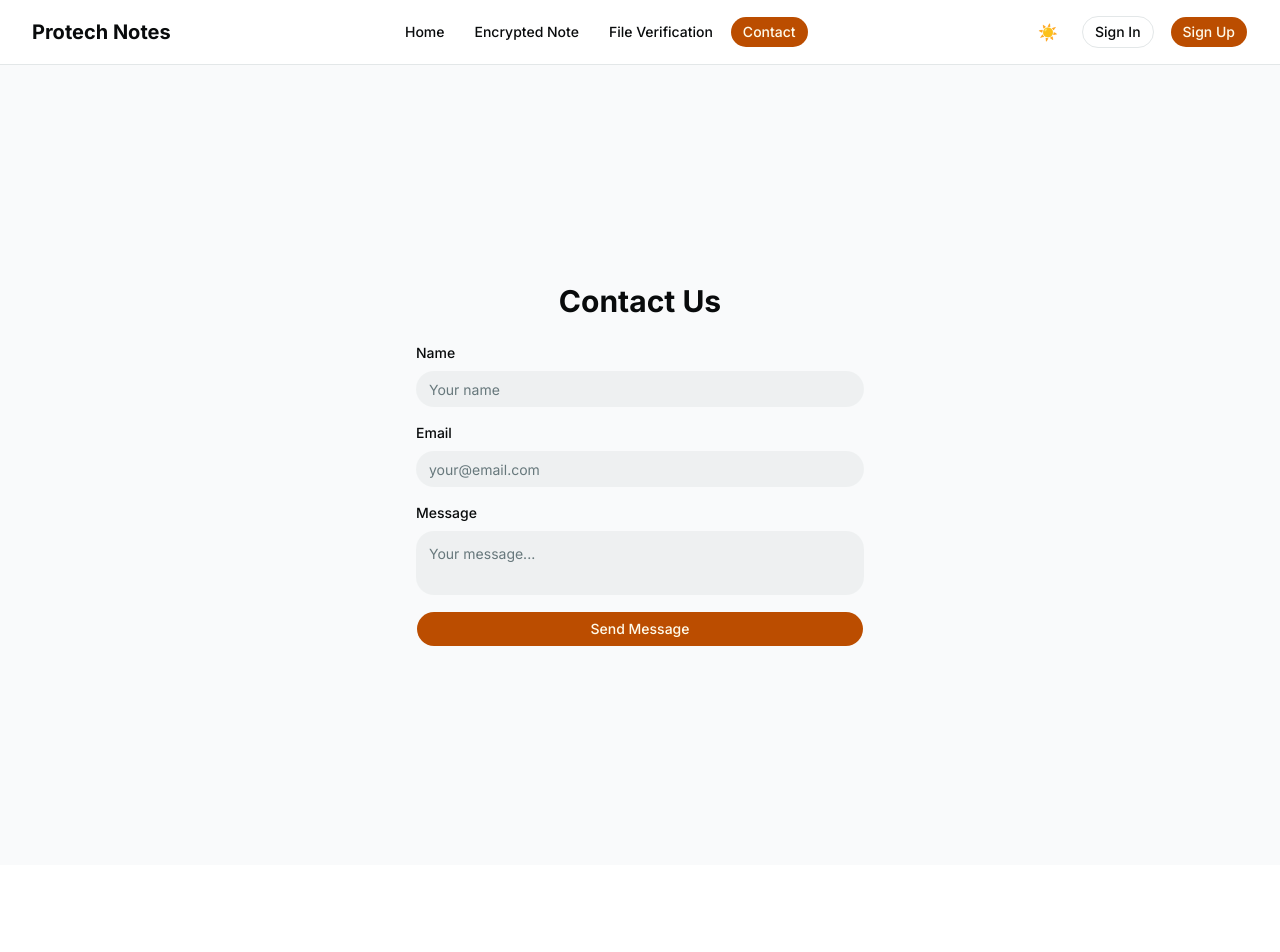
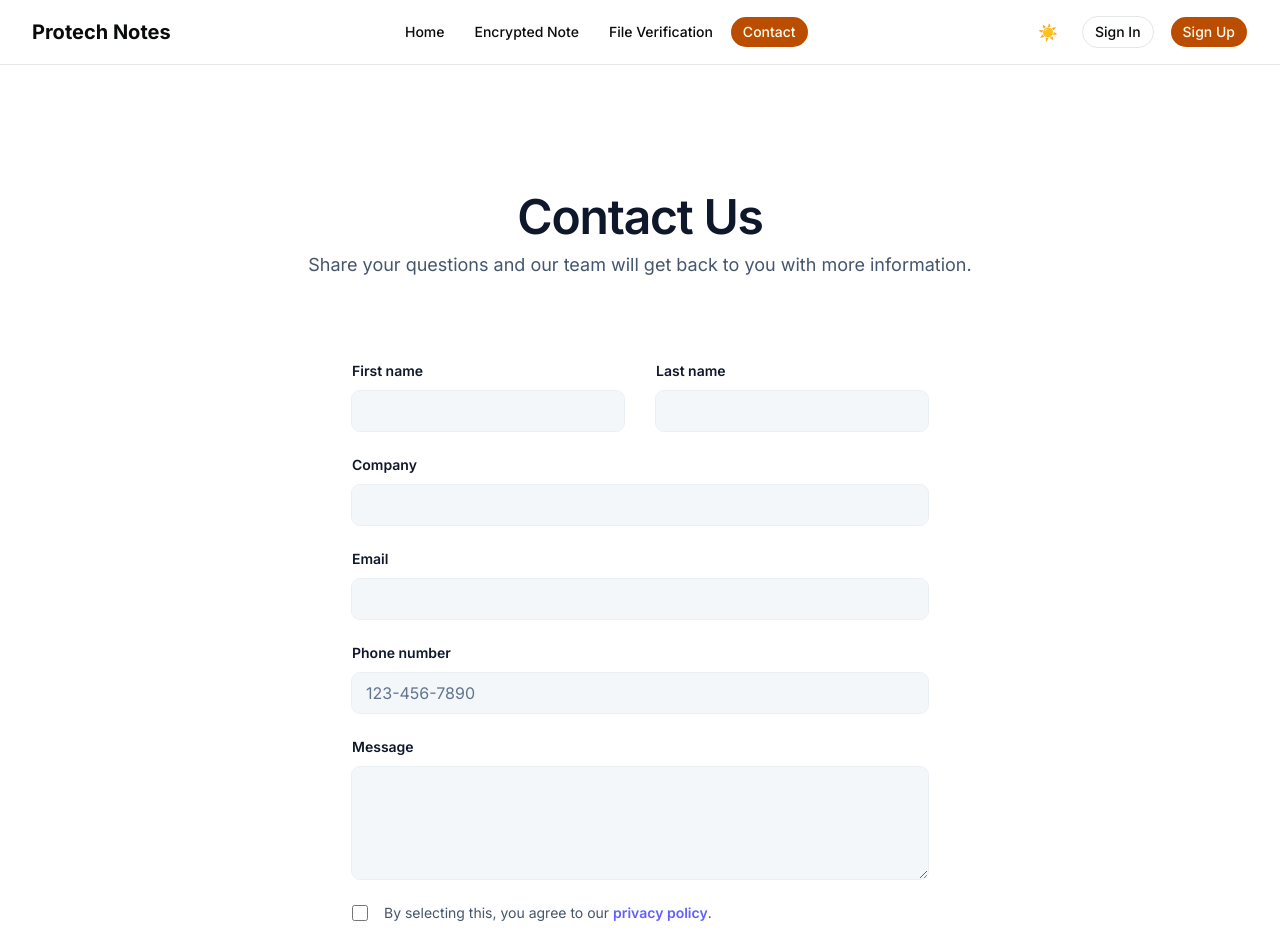
Before and after one commit to jtupas56/protech-app, a Next.js app: page /contact in a window 1280 px wide. Shown: the top 952 px of the page. Before the commit the page ends 865 px from the top, so only its background shows below. Built offline with nearby package versions, Linux system fonts and the light colour scheme; no server answers.

Commit message:
update design

```diff
--- a/app/contact/page.tsx
+++ b/app/contact/page.tsx
@@ -1,76 +1,176 @@
 'use client'
 
 import { useState } from 'react'
-import { Button } from '@/components/ui/button'
-import { Input } from '@/components/ui/input'
-import { Textarea } from '@/components/ui/textarea'
 
 export default function Contact() {
   const [formData, setFormData] = useState({
-    name: '',
+    firstName: '',
+    lastName: '',
+    company: '',
     email: '',
-    message: ''
+    phone: '',
+    message: '',
+    agreeToPolicies: false,
   })
 
   const handleSubmit = (e: React.FormEvent) => {
     e.preventDefault()
-    console.log('Form submitted:', formData)
     alert('Thank you for your message! (Demo only)')
-    setFormData({ name: '', email: '', message: '' })
+    setFormData({
+      firstName: '',
+      lastName: '',
+      company: '',
+      email: '',
+      phone: '',
+      message: '',
+      agreeToPolicies: false,
+    })
   }
 
   return (
-    <div className="min-h-screen bg-gray-50 dark:bg-gray-950 flex items-center justify-center py-12">
-      <div className="max-w-md w-full mx-4">
-        <h1 className="text-3xl font-bold mb-6 text-center">Contact Us</h1>
-        <form onSubmit={handleSubmit} className="space-y-4">
+    <div className="min-h-screen bg-white text-slate-900 dark:bg-slate-950 dark:text-white px-6 py-24 sm:py-32 lg:px-8">
+      <div className="mx-auto max-w-2xl text-center">
+        <h1 className="text-4xl font-semibold tracking-tight sm:text-5xl">Contact Us</h1>
+        <p className="mt-2 text-lg leading-8 text-slate-600 dark:text-slate-300">
+          Share your questions and our team will get back to you with more information.
+        </p>
+      </div>
+
+      <form onSubmit={handleSubmit} className="mx-auto mt-16 max-w-xl sm:mt-20">
+        <div className="grid grid-cols-1 gap-x-8 gap-y-6 sm:grid-cols-2">
           <div>
-            <label htmlFor="name" className="block text-sm font-medium mb-2">
-              Name
+            <label htmlFor="first-name" className="block text-sm font-semibold text-slate-900 dark:text-slate-100">
+              First name
             </label>
-            <Input
-              id="name"
+            <div className="mt-2.5">
+              <input
+                id="first-name"
+                name="first-name"
                 type="text"
-              placeholder="Your name"
-              value={formData.name}
-              onChange={(e) => setFormData({ ...formData, name: e.target.value })}
+                autoComplete="given-name"
+                value={formData.firstName}
+                onChange={(e) => setFormData({ ...formData, firstName: e.target.value })}
+                className="block w-full rounded-md bg-slate-100/80 px-3.5 py-2 text-base text-slate-900 outline-1 outline-slate-200/70 placeholder:text-slate-500 focus:outline-2 focus:outline-indigo-500 dark:bg-slate-800 dark:text-white dark:outline-slate-700/80 dark:placeholder:text-slate-500"
                 required
               />
             </div>
+          </div>
 
           <div>
-            <label htmlFor="email" className="block text-sm font-medium mb-2">
-              Email
+            <label htmlFor="last-name" className="block text-sm font-semibold text-slate-900 dark:text-slate-100">
+              Last name
             </label>
-            <Input
-              id="email"
-              type="email"
-              placeholder="your@email.com"
-              value={formData.email}
-              onChange={(e) => setFormData({ ...formData, email: e.target.value })}
+            <div className="mt-2.5">
+              <input
+                id="last-name"
+                name="last-name"
+                type="text"
+                autoComplete="family-name"
+                value={formData.lastName}
+                onChange={(e) => setFormData({ ...formData, lastName: e.target.value })}
+                className="block w-full rounded-md bg-slate-100/80 px-3.5 py-2 text-base text-slate-900 outline-1 outline-slate-200/70 placeholder:text-slate-500 focus:outline-2 focus:outline-indigo-500 dark:bg-slate-800 dark:text-white dark:outline-slate-700/80 dark:placeholder:text-slate-500"
                 required
               />
             </div>
+          </div>
 
-          <div>
-            <label htmlFor="message" className="block text-sm font-medium mb-2">
-              Message
+          <div className="sm:col-span-2">
+            <label htmlFor="company" className="block text-sm font-semibold text-slate-900 dark:text-slate-100">
+              Company
             </label>
-            <Textarea
-              id="message"
-              placeholder="Your message..."
-              value={formData.message}
-              onChange={(e) => setFormData({ ...formData, message: e.target.value })}
-              rows={6}
+            <div className="mt-2.5">
+              <input
+                id="company"
+                name="company"
+                type="text"
+                autoComplete="organization"
+                value={formData.company}
+                onChange={(e) => setFormData({ ...formData, company: e.target.value })}
+                className="block w-full rounded-md bg-slate-100/80 px-3.5 py-2 text-base text-slate-900 outline-1 outline-slate-200/70 placeholder:text-slate-500 focus:outline-2 focus:outline-indigo-500 dark:bg-slate-800 dark:text-white dark:outline-slate-700/80 dark:placeholder:text-slate-500"
+              />
+            </div>
+          </div>
+
+          <div className="sm:col-span-2">
+            <label htmlFor="email" className="block text-sm font-semibold text-slate-900 dark:text-slate-100">
+              Email
+            </label>
+            <div className="mt-2.5">
+              <input
+                id="email"
+                name="email"
+                type="email"
+                autoComplete="email"
+                value={formData.email}
+                onChange={(e) => setFormData({ ...formData, email: e.target.value })}
+                className="block w-full rounded-md bg-slate-100/80 px-3.5 py-2 text-base text-slate-900 outline-1 outline-slate-200/70 placeholder:text-slate-500 focus:outline-2 focus:outline-indigo-500 dark:bg-slate-800 dark:text-white dark:outline-slate-700/80 dark:placeholder:text-slate-500"
                 required
               />
             </div>
+          </div>
 
-          <Button type="submit" className="w-full">
-            Send Message
-          </Button>
+          <div className="sm:col-span-2">
+            <label htmlFor="phone-number" className="block text-sm font-semibold text-slate-900 dark:text-slate-100">
+              Phone number
+            </label>
+            <div className="mt-2.5">
+              <input
+                id="phone-number"
+                name="phone-number"
+                type="text"
+                placeholder="123-456-7890"
+                value={formData.phone}
+                onChange={(e) => setFormData({ ...formData, phone: e.target.value })}
+                className="block w-full rounded-md bg-slate-100/80 px-3.5 py-2 text-base text-slate-900 outline-1 outline-slate-200/70 placeholder:text-slate-500 focus:outline-2 focus:outline-indigo-500 dark:bg-slate-800 dark:text-white dark:outline-slate-700/80 dark:placeholder:text-slate-500"
+              />
+            </div>
+          </div>
+
+          <div className="sm:col-span-2">
+            <label htmlFor="message" className="block text-sm font-semibold text-slate-900 dark:text-slate-100">
+              Message
+            </label>
+            <div className="mt-2.5">
+              <textarea
+                id="message"
+                name="message"
+                rows={4}
+                value={formData.message}
+                onChange={(e) => setFormData({ ...formData, message: e.target.value })}
+                className="block w-full rounded-md bg-slate-100/80 px-3.5 py-2 text-base text-slate-900 outline-1 outline-slate-200/70 placeholder:text-slate-500 focus:outline-2 focus:outline-indigo-500 dark:bg-slate-800 dark:text-white dark:outline-slate-700/80 dark:placeholder:text-slate-500"
+                required
+              />
+            </div>
+          </div>
+
+          <div className="flex gap-x-4 sm:col-span-2 items-center">
+            <input
+              id="agree-to-policies"
+              name="agree-to-policies"
+              type="checkbox"
+              checked={formData.agreeToPolicies}
+              onChange={(e) => setFormData({ ...formData, agreeToPolicies: e.target.checked })}
+              className="h-4 w-4 rounded border-slate-300 bg-white/5 text-indigo-500 focus:ring-indigo-500 dark:border-slate-600"
+            />
+            <label htmlFor="agree-to-policies" className="text-sm text-slate-600 dark:text-slate-400">
+              By selecting this, you agree to our{' '}
+              <a href="#" className="font-semibold text-indigo-500 dark:text-indigo-400">
+                privacy policy
+              </a>
+              .
+            </label>
+          </div>
+        </div>
+
+        <div className="mt-10">
+          <button
+            type="submit"
+            className="block w-full rounded-md bg-indigo-500 px-3.5 py-2.5 text-sm font-semibold text-white shadow-sm hover:bg-indigo-400 focus-visible:outline-2 focus-visible:outline-offset-2 focus-visible:outline-indigo-500"
+          >
+            Let&apos;s talk
+          </button>
+        </div>
       </form>
-      </div>
     </div>
   )
 }
```
Also changed, not shown: 2 other files (tests, documents, lock files or other folders). Lines whose indentation alone changed are shown as unchanged.
